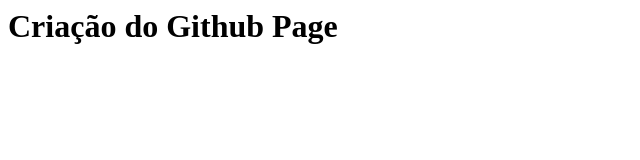
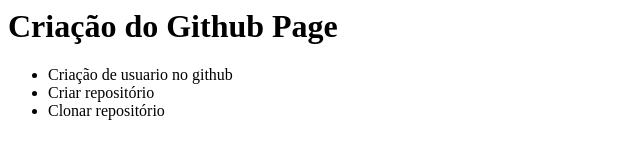
Before and after one commit to luansilva25/my-first-github-page, a plain HTML site: page index.html in a window 1280 px wide. Shown: the whole page, without its empty margins (0-640 px from the left). Drawn offline with Linux system fonts and the light colour scheme.

Commit message:
inclusão lista e 3 itens

```diff
--- a/index.html
+++ b/index.html
@@ -4,5 +4,10 @@
   </head>
   <body>
   <h1> Criação do Github Page</h1>
+  <ul>
+    <li>Criação de usuario no github</li>
+    <li>Criar repositório</li>
+    <li>Clonar repositório</li>
+  </ul>
   </body>
 </html>
```
